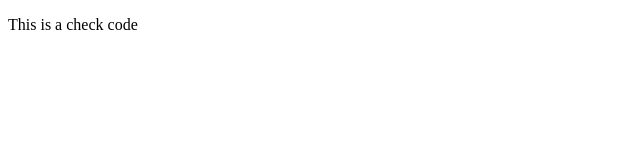
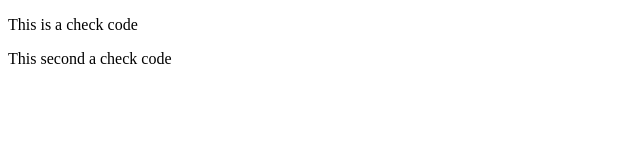
Before and after one commit to walizada-official/GitTest, a plain HTML site: page index.html in a window 1280 px wide. Shown: the whole page, without its empty margins (0-640 px from the left). Drawn offline with Linux system fonts and the light colour scheme.

Commit message:
second commit

```diff
--- a/index.html
+++ b/index.html
@@ -7,5 +7,6 @@
 </head>
 <body>
     <p>This is a check code</p>
+    <p>This second a check code</p>
 </body>
 </html>
```
